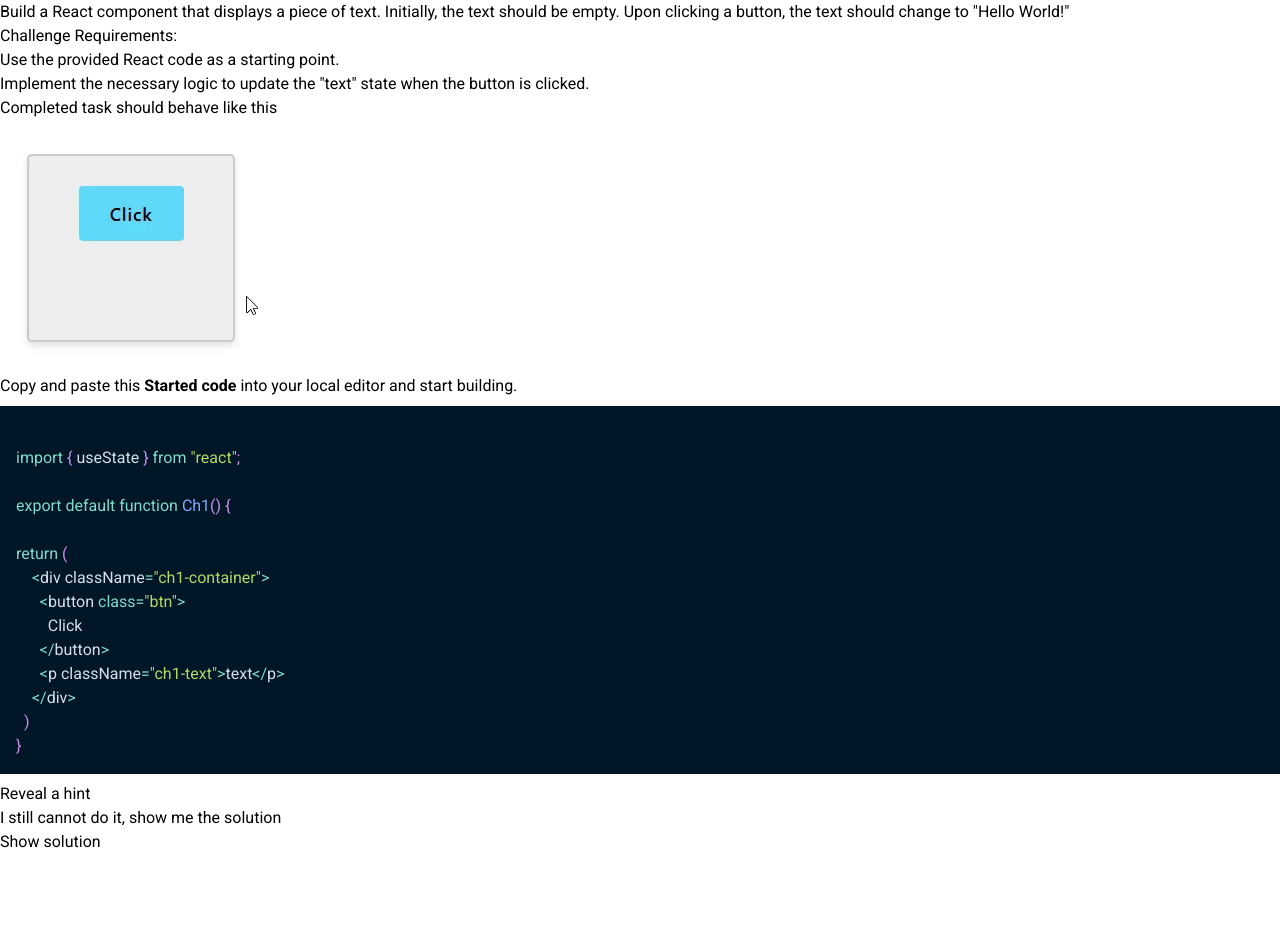
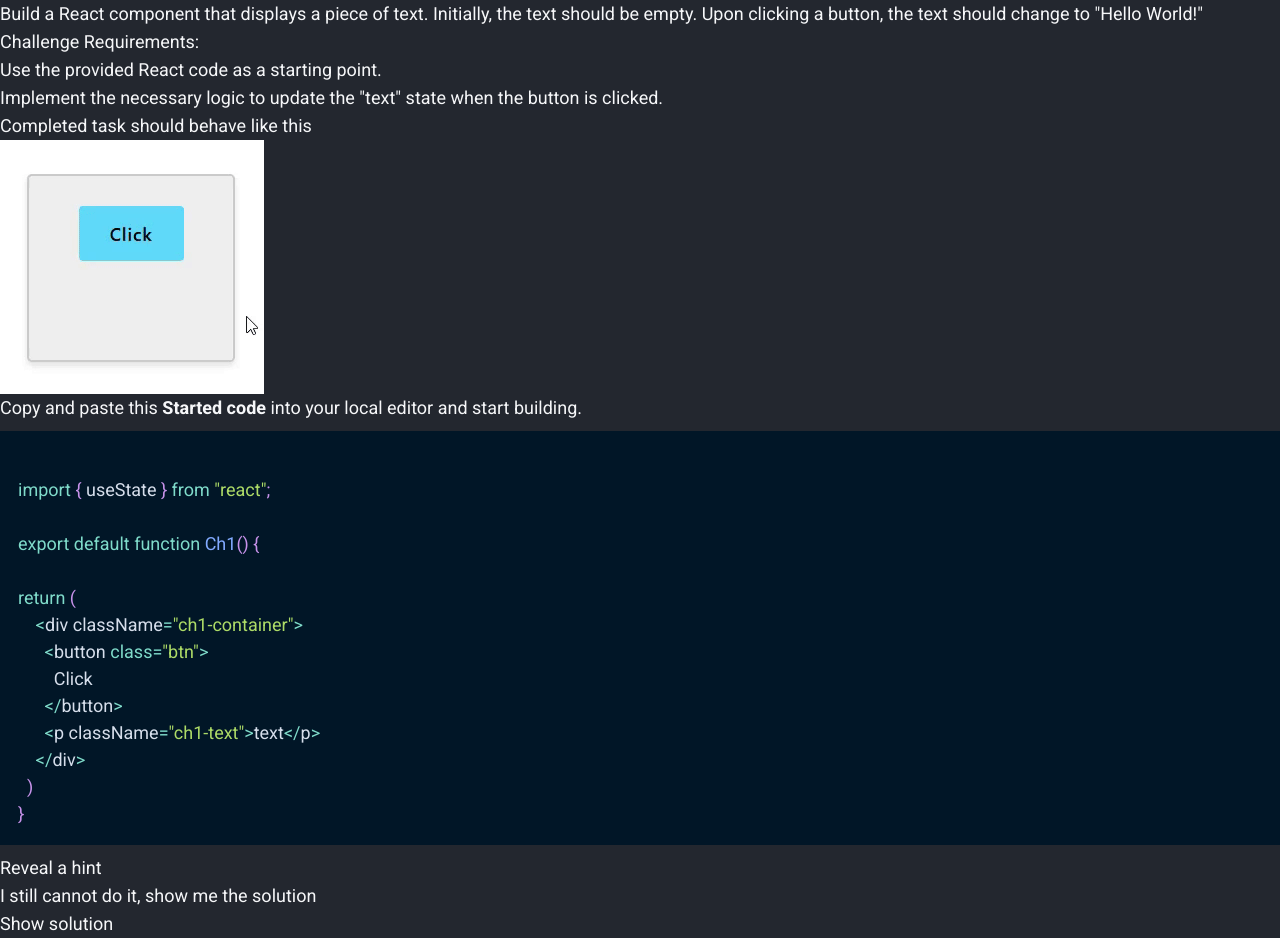
Before and after one commit to Predrag-Jandric/React-challenges, a React (Create React App) app: page /Ch1 in a window 1280 px wide. Before the commit the page ends 854 px from the top, so only its background shows below. Built offline with nearby package versions, Linux system fonts and the light colour scheme.

Commit message:
ADDED: more stylisation

```diff
--- a/package.json
+++ b/package.json
@@ -8,6 +8,7 @@
     "@testing-library/user-event": "^13.5.0",
     "react": "^18.3.1",
     "react-dom": "^18.3.1",
+    "react-icons": "^5.2.1",
     "react-router-dom": "^6.25.1",
     "react-scripts": "5.0.1",
     "react-syntax-highlighter": "^15.5.0",
--- a/src/App.js
+++ b/src/App.js
@@ -3,7 +3,7 @@ import Ch1 from "./components/Challenges/Ch1";
 
 function App() {
   return (
-    <div>
+    <div className="">
       <Welcome />
       {/* <Ch1 /> */}
     </div>
--- a/src/allChallengesData.js
+++ b/src/allChallengesData.js
@@ -1,17 +1,13 @@
 export const allChallengesData = [
   {
-    img: "img",
-    name: "name",
-    desc: "desc",
-    label: "easy",
+    name: "01: Basic click event",
+    desc: "Make use of 'useState' and 'onClick' event to display a simple text when the button is clicked",
     link: "../Ch1",
     id: 1,
   },
   {
-    img: "img",
     name: "name",
     desc: "desc",
-    label: "easy",
     link: "",
     id: 2,
   },
--- a/src/components/Challenges/Ch1.jsx
+++ b/src/components/Challenges/Ch1.jsx
@@ -4,15 +4,10 @@ import { nightOwl } from "react-syntax-highlighter/dist/esm/styles/prism";
 import ch1gif from "../../assets/ch1-completed.gif";
 
 export default function Ch1() {
-  const [text, setText] = useState("");
   const [showSolution, setShowSolution] = useState(false);
 
   function handleshowSolution() {
     setShowSolution(true);
-  }
-
-  function handleClick() {
-    setText("Hello World!");
   }
 
   const starterCode = `
@@ -67,8 +62,8 @@ return (
   };
 
   return (
-    <>
-      <div>
+    <section className="bg-bg text-white text-lg">
+      <article className="">
         <p>
           Build a React component that displays a piece of text. Initially, the
           text should be empty. Upon clicking a button, the text should change
@@ -84,14 +79,8 @@ return (
         </ul>
         <p>Completed task should behave like this</p>
         <img src={ch1gif} alt="gif here" />
-      </div>
-      {/* <div className="ch1-container">
-        <button onClick={handleClick} class="btn">
-          Click
-        </button>
-        <p className="ch1-text">{text}</p>
-      </div> */}
-      <div>
+      </article>
+      <article>
         <p>
           Copy and paste this <b>Started code</b> into your local editor and
           start building.
@@ -99,7 +88,7 @@ return (
         <SyntaxHighlighter language="javascript" wrapLines style={nightOwl}>
           {starterCode}
         </SyntaxHighlighter>
-      </div>
+      </article>
 
       <button onClick={handleRevealHint}>Reveal a hint</button>
       <p style={{ whiteSpace: "pre-wrap" }}>{currentHints.join("\n")}</p>
@@ -111,6 +100,6 @@ return (
           {solutionCode}
         </SyntaxHighlighter>
       )}
-    </>
+    </section>
   );
 }
--- a/src/components/Item.jsx
+++ b/src/components/Item.jsx
@@ -1,14 +1,12 @@
 import React from "react";
 import { Link } from "react-router-dom";
 
-function Item({ img, name, desc, label, link }) {
+function Item({ name, desc, link }) {
   return (
-    <div className="item">
-      <img src={img} alt="" />
-      <h3>{name}</h3>
-      <span>{label}</span>
+    <div className="text-white border border-react rounded-md text-lg max-w-[16rem] gap-5 flex flex-col items-start p-4 bg-bg2 ">
+      <h3 className="text-2xl">{name}</h3>
       <p>{desc}</p>
-      <Link to={link}>Open</Link>
+      <Link className="rounded-full font-bold px-5 py-2 bg-react text-btn-color hover:bg-react-hover transition" to={link}>Open</Link>
     </div>
   );
 }
--- a/src/components/Panel.jsx
+++ b/src/components/Panel.jsx
@@ -4,18 +4,18 @@ import Item from "./Item";
 
 function Panel() {
   return (
-    <div>
-      {allChallengesData.map((challenge) => (
-        <Item
-          key={challenge.id}
-          img={challenge.img}
-          name={challenge.name}
-          desc={challenge.desc}
-          label={challenge.label}
-          link={challenge.link}
-        />
-      ))}
-      <p>Panel</p>
+    <div className="bg-bg px-16">
+      <p className="text-white text-center text-5xl py-8">Select your first challenge</p>
+      <div className=" flex gap-10">
+        {allChallengesData.map((item) => (
+          <Item
+            key={item.id}
+            name={item.name}
+            desc={item.desc}
+            link={item.link}
+          />
+        ))}
+      </div>
     </div>
   );
 }
--- a/src/components/Welcome.jsx
+++ b/src/components/Welcome.jsx
@@ -5,16 +5,16 @@ import reactLogo from "../assets/reactLogo.png";
 
 function Welcome() {
   return (
-    <main className="flex flex-col items-center bg-bg text-white text-xl">
+    <main className=" flex flex-col items-center bg-bg text-white text-xl">
       <div className="max-w-[50rem] m-6 ">
-        <div className="flex flex-col items-center mt-6">
+        <div className="flex flex-col items-center mt-2">
           <img className="w-28 mb-6" src={reactLogo} alt="missing" />
           <h1 className="text-center text-5xl font-bold">
             Welcome to React challenges
           </h1>
         </div>
 
-        <div className="max-[650px]:flex-col max-[650px]:text-center my-16 flex items-center justify-center gap-8 ">
+        <div className="max-[650px]:flex-col max-[650px]:text-center my-14 flex items-center justify-center gap-8 ">
           <img
             className="w-[200px] rounded-full"
             src={devPhoto}
@@ -28,7 +28,7 @@ function Welcome() {
           </p>
         </div>
 
-        <div className="text-center mb-8">
+        <div className="text-center pb-8">
           <h2 className="text-4xl font-bold">Before we start...</h2>
           <p className="my-5">
             To get the most out of these challenges, it's helpful to have a
@@ -43,7 +43,7 @@ function Welcome() {
           </p>
 
           <Link
-            className="rounded-full font-bold px-6 py-3 bg-react text-btn-color"
+            className="rounded-full font-bold px-5 py-4 bg-react text-btn-color hover:bg-react-hover transition"
             to="panel"
           >
             Let's go !
--- a/src/index.css
+++ b/src/index.css
@@ -9,8 +9,8 @@
   font-family: "Roboto", sans-serif;
 }
 
-.item {
-  border: 2px solid green;
+html {
+  background-color: #23272F;
 }
 
 
--- a/tailwind.config.js
+++ b/tailwind.config.js
@@ -9,7 +9,10 @@ module.exports = {
       'bg': '#23272F',
       'bg2': '#1B1E25',
       'react': '#58C4DC',
-      'btn-color': '#404756',
+      'react-hover': '#89D5E6',
+      'btn-color': '#343A46',
+      'transparent': 'transparent',
+
     },
   },
   plugins: [],
```
Also changed, not shown: 1 other file (tests, documents, lock files or other folders).
